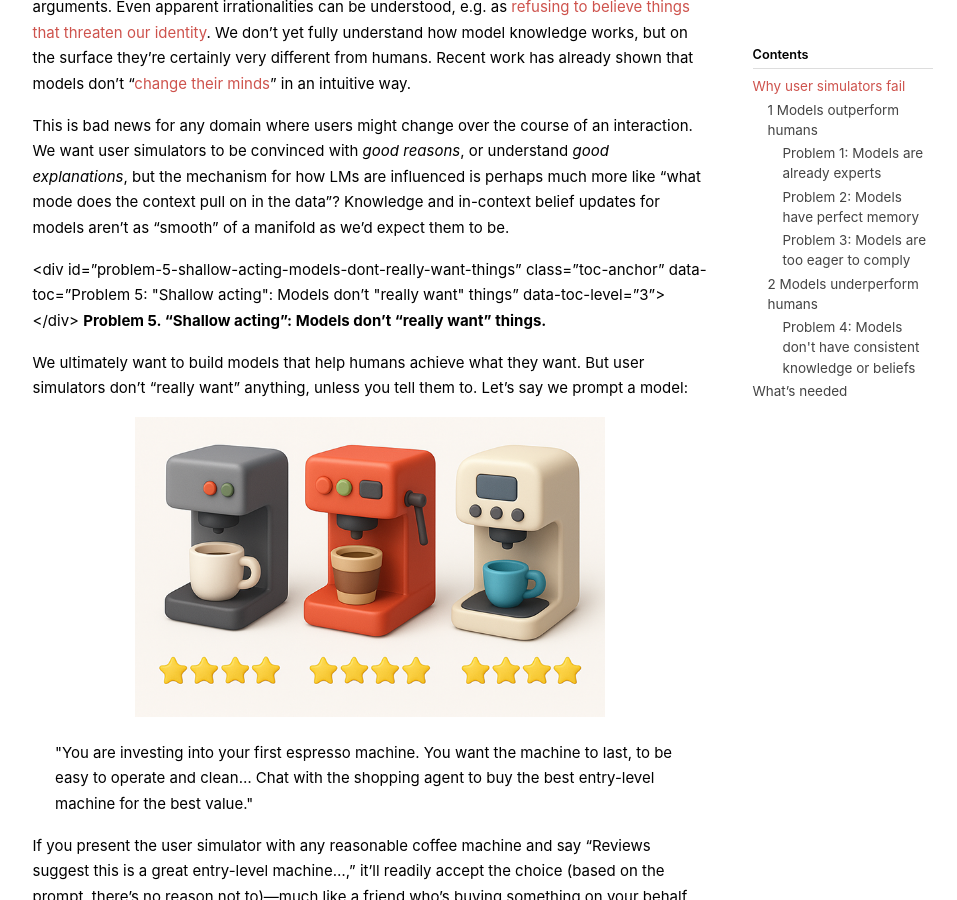
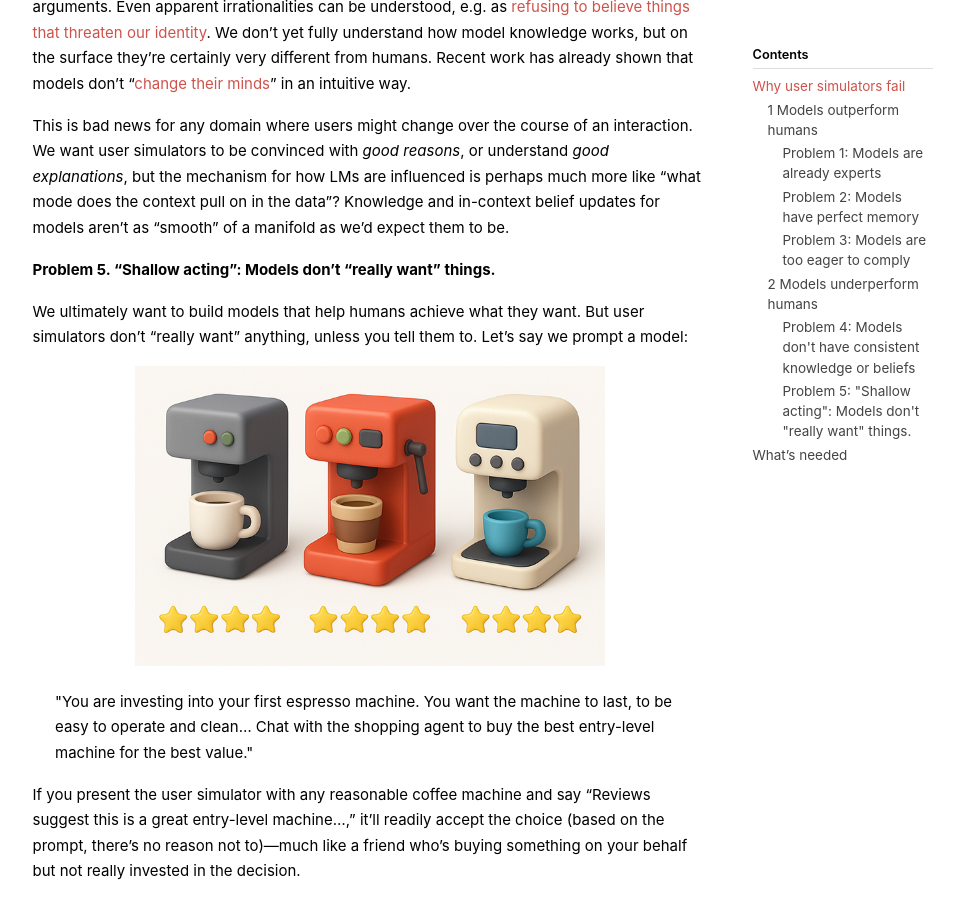
Before and after one commit to jlin816/jlin816.github.io, a Jekyll site: the page built from _posts/2025-07-10-user-simulators-1.md, in a window 1280 px wide and 900 px high, scrolled down 6182 px. Shown: the whole window, without its empty margins (165-1122 px from the left). Built offline with Jekyll 4.4.1, drawn with Linux system fonts in a browser that asks for light colours.

Commit message:
Fix toc header

```diff
--- a/_posts/2025-07-10-user-simulators-1.md
+++ b/_posts/2025-07-10-user-simulators-1.md
@@ -94,7 +94,7 @@ Humans are inconsistent too, but in predictable ways. We might compromise our st
 
 This is bad news for any domain where users might change over the course of an interaction. We want user simulators to be convinced with _good reasons_, or understand _good explanations_, but the mechanism for how LMs are influenced is perhaps much more like "what mode does the context pull on in the data"? Knowledge and in-context belief updates for models aren't as "smooth" of a manifold as we'd expect them to be.
 
-<div id="problem-5-shallow-acting-models-dont-really-want-things" class="toc-anchor" data-toc="Problem 5: \"Shallow acting\": Models don't \"really want\" things" data-toc-level="3"></div>
+<div id="problem-5-shallow-acting-models-dont-really-want-things" class="toc-anchor" data-toc='Problem 5: "Shallow acting": Models don&apos;t "really want" things.' data-toc-level="3"></div>
 **Problem 5. "Shallow acting": Models don't "really want" things.**
 
 We ultimately want to build models that help humans achieve what they want. But user simulators don't "really want" anything, unless you tell them to. Let's say we prompt a model:
```
Also changed, not shown: 1 other file.
